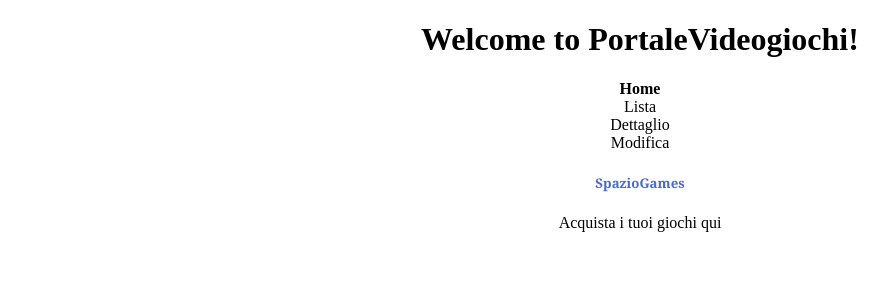
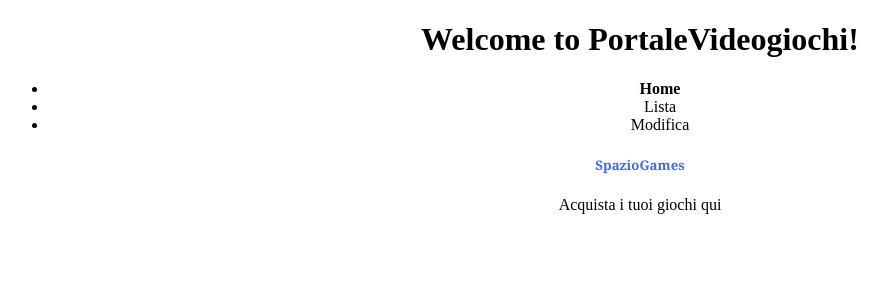
Before and after one commit to Cris2195/PortaleVideogiochi, an Angular app: page / in a window 1280 px wide. Shown: the top 300 px of the page, without its empty margins (0-887 px from the left). Built offline with nearby package versions, Linux system fonts and the light colour scheme.

Commit message:
last mod

```diff
--- a/src/app/Items/GameItem.ts
+++ b/src/app/Items/GameItem.ts
@@ -1,14 +1,14 @@
 export class GameItem{
 
-    private _name : String;
+    private _name : string;
     id : Number;
-    description : String;
-    type : String;
+    private _description : string;
+    type : string;
     rating:Number;
     price : Number;
     releaseDate : Date;
 
-    constructor(name:String,id:Number,description?:String,type?:String,rating?:Number,price?:Number,releaseDate?:Date){
+    constructor(name?:string,id?:Number,description?:string,type?:string,rating?:Number,price?:Number,releaseDate?:Date){
         this._name = name;
         this.id = id;
     }
@@ -18,6 +18,18 @@
         return this._name;
     }
 
+    set name(value: string){
+        this._name = value;
+    }
+
+    get description(){
+        return this._description;
+    }
+
+    set description(value : string){
+        this._description = value;
+    }
+
 
 
 }
--- a/src/app/app.component.html
+++ b/src/app/app.component.html
@@ -9,5 +9,6 @@
 
         <app-home *ngSwitchCase="1"></app-home>
         <app-game-list *ngSwitchCase="2"></app-game-list>
+        <app-edit-game *ngSwitchCase="3"></app-edit-game>
 
     </div>
--- /dev/null
+++ b/src/app/edit-game/edit-game.component.html
@@ -0,0 +1,9 @@
+<input [(ngModel)]="searchId" type="number">
+<button (click)="searchGame()">Cerca</button>
+
+<div *ngIf="game">
+    <input [(ngModel)]="game.name">
+    <input [(ngModel)]="game.description">
+
+    <button (click)="change()">Modifica</button>
+</div>
--- /dev/null
+++ b/src/app/edit-game/edit-game.component.ts
@@ -0,0 +1,33 @@
+import { Component, OnInit } from '@angular/core';
+import { GameListService } from '../game-list.service';
+import { GameItem } from '../Items/GameItem';
+
+@Component({
+  selector: 'app-edit-game',
+  templateUrl: './edit-game.component.html',
+  styleUrls: ['./edit-game.component.scss']
+})
+export class EditGameComponent implements OnInit {
+  searchId: number;
+  lista : Array<GameItem>;
+  constructor(private serviceGame: GameListService) { }
+
+  ngOnInit() {
+
+  }
+  game: GameItem;
+
+
+  searchGame() {
+    this.game = this.serviceGame.getGame(this.searchId)
+  }
+
+  change(){
+
+     this.serviceGame.editGame(this.game)
+
+  }
+
+
+
+}
--- a/src/app/game-list.service.ts
+++ b/src/app/game-list.service.ts
@@ -5,33 +5,40 @@
   providedIn: 'root'
 })
 export class GameListService {
-    lista : Array<GameItem>  = [
+  lista: Array<GameItem> = [
     new GameItem("World Of Warcraft", 1),
-      new GameItem("Final Fantasy X",2)    ]
+    new GameItem("Final Fantasy X", 2),
+    new GameItem("Fifa 2019", 3)]
+
+
   constructor() {
 
   }
 
 
-   addGame (game:GameItem): void{
+  addGame(game: GameItem): void {
     this.lista.push(game);
   }
 
-   getLista():Array<GameItem>{
+  getLista(): Array<GameItem> {
     return this.lista;
   }
-   getGame(id):GameItem{
-     return this.lista.find(item =>{
+  getGame(id): GameItem {
+    return this.lista.find(item => {
       return item.id === id;
     });
   }
-   setGame(id,game:GameItem):void{
 
+  editGame(game: GameItem) {
+    this.lista = this.lista.map(item => {
+      if (item.id === game.id) {
+        return game;
+      } else {
+        return item;
+      }
+    });
+  }
 
-
-
-
-
-
+  setGame(id, game: GameItem): void {
   }
 }
--- a/src/app/game-list/game-list.component.html
+++ b/src/app/game-list/game-list.component.html
@@ -1,3 +1,6 @@
-<div *ngFor="let game of lista">
-    {{game.name}}
-</div>
+<ng-container *ngFor="let game of lista">
+    <div class="classe">
+        {{game.name}}
+    </div>
+
+</ng-container>
--- a/src/app/game-list/game-list.component.scss
+++ b/src/app/game-list/game-list.component.scss
@@ -0,0 +1,6 @@
+.classe {
+    background-color: black;
+    font: size 26;
+    color: white;
+    border-radius: 5px;
+}
--- a/src/app/menu/menu.component.html
+++ b/src/app/menu/menu.component.html
@@ -1,3 +1,3 @@
-<div class="header">
-    <div *ngFor="let item of menuItems" (click)="showSection(item.id)" [class.selected]="item.checked">{{item.description}}</div>
-</div>
+<ul class="classe1">
+    <li *ngFor="let item of menuItems" (click)="showSection(item.id)" [class.selected]="item.checked">{{item.description}}</li>
+</ul>
--- a/src/app/menu/menu.component.scss
+++ b/src/app/menu/menu.component.scss
@@ -1,3 +1,5 @@
 .selected {
     font-weight: bold;
 }
+
+.classe1 {}
--- a/src/app/menu/menu.component.ts
+++ b/src/app/menu/menu.component.ts
@@ -11,8 +11,7 @@
   menuItems: MenuItems[] = [
     new MenuItems(1, 'Home', true),
     new MenuItems(2, 'Lista'),
-    new MenuItems(3, 'Dettaglio'),
-    new MenuItems(4, 'Modifica')
+    new MenuItems(3, 'Modifica')
   ];
   constructor(private headerService: HeaderService
   ) { }
```
Also changed, not shown: src/app/app.module.ts (+6 -2 lines), src/app/edit-game/edit-game.component.scss (added), 1 other file (tests, documents, lock files or other folders). Lines whose indentation alone changed are shown as unchanged.
